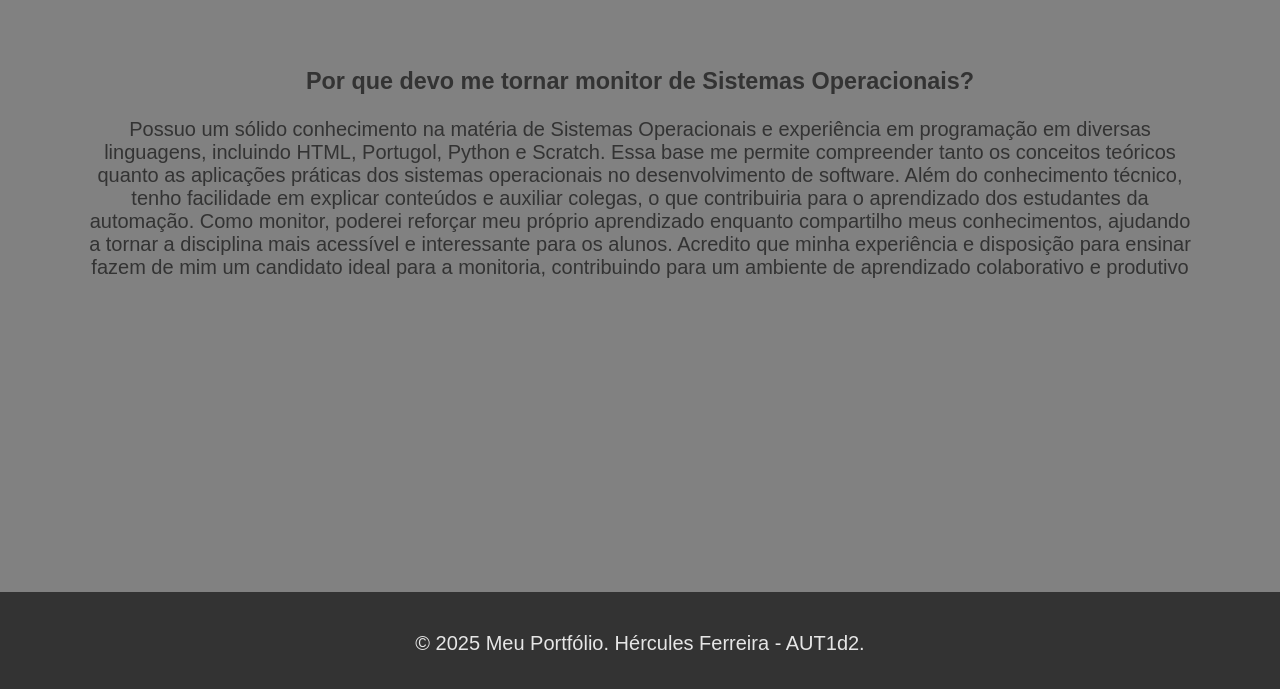
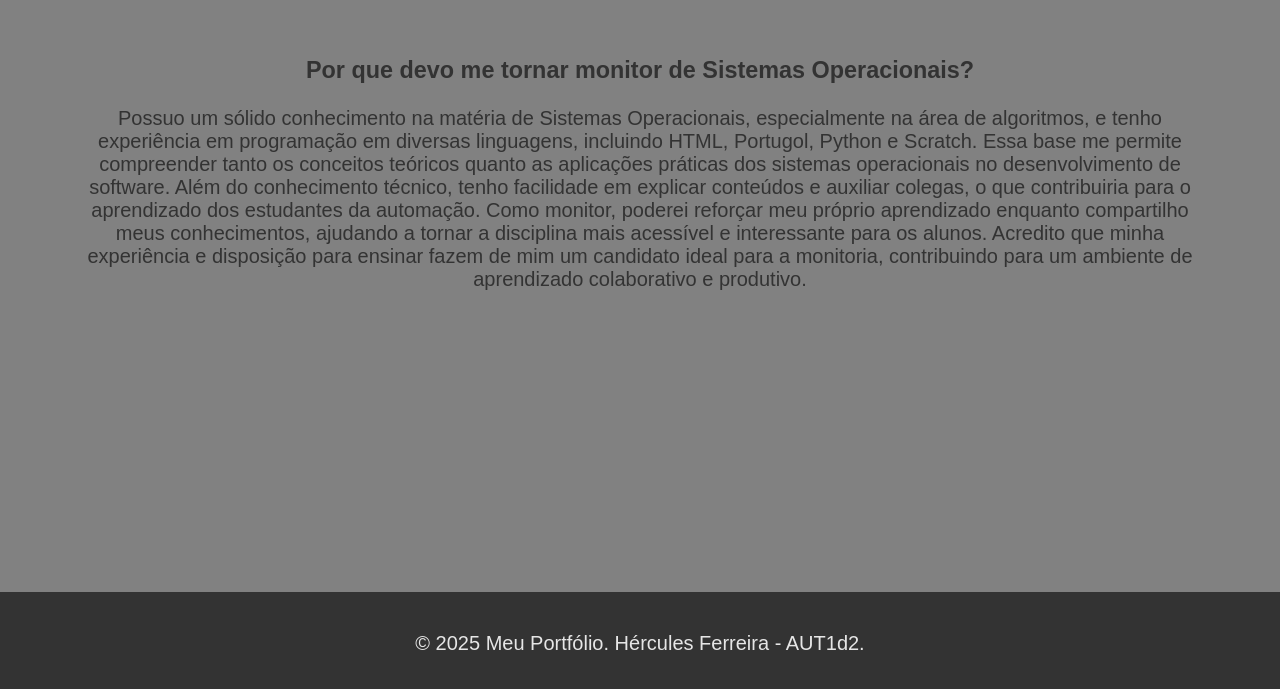
Before and after one commit to PomboFurry/Portfolio, a plain HTML site: page index.html in a window 1280 px wide. Shown: the part 2768-3457 px from the top of the page. Drawn offline with Linux system fonts and the light colour scheme.

Commit message:
index.html

```diff
--- a/index.html
+++ b/index.html
@@ -4,6 +4,7 @@
   <meta charset="UTF-8">
   <meta name="viewport" content="width=device-width, initial-scale=1.0">
   <title>Meu Portfólio</title>
+  <link rel="shortcut icon" type="image/x-icon" href="icon.ico" />
   <link rel="stylesheet" href="styles.css">
 </head>
 <body>
@@ -55,9 +56,9 @@
  <section id="monitoria" class="section">
    <div class="container">
      <h3>Por que devo me tornar monitor de Sistemas Operacionais?</h3>
-     <p>Possuo um sólido conhecimento na matéria de Sistemas Operacionais e experiência em programação em diversas linguagens, incluindo HTML, Portugol, Python e Scratch. Essa base me permite compreender tanto os conceitos teóricos quanto as aplicações práticas dos sistemas operacionais no desenvolvimento de software.
+     <p>Possuo um sólido conhecimento na matéria de Sistemas Operacionais, especialmente na área de algoritmos, e tenho experiência em programação em diversas linguagens, incluindo HTML, Portugol, Python e Scratch. Essa base me permite compreender tanto os conceitos teóricos quanto as aplicações práticas dos sistemas operacionais no desenvolvimento de software.
 Além do conhecimento técnico, tenho facilidade em explicar conteúdos e auxiliar colegas, o que contribuiria para o aprendizado dos estudantes da automação. Como monitor, poderei reforçar meu próprio aprendizado enquanto compartilho meus conhecimentos, ajudando a tornar a disciplina mais acessível e interessante para os alunos.
-Acredito que minha experiência e disposição para ensinar fazem de mim um candidato ideal para a monitoria, contribuindo para um ambiente de aprendizado colaborativo e produtivo</p>
+Acredito que minha experiência e disposição para ensinar fazem de mim um candidato ideal para a monitoria, contribuindo para um ambiente de aprendizado colaborativo e produtivo.</p>
    </div>
  </section>
 
```
